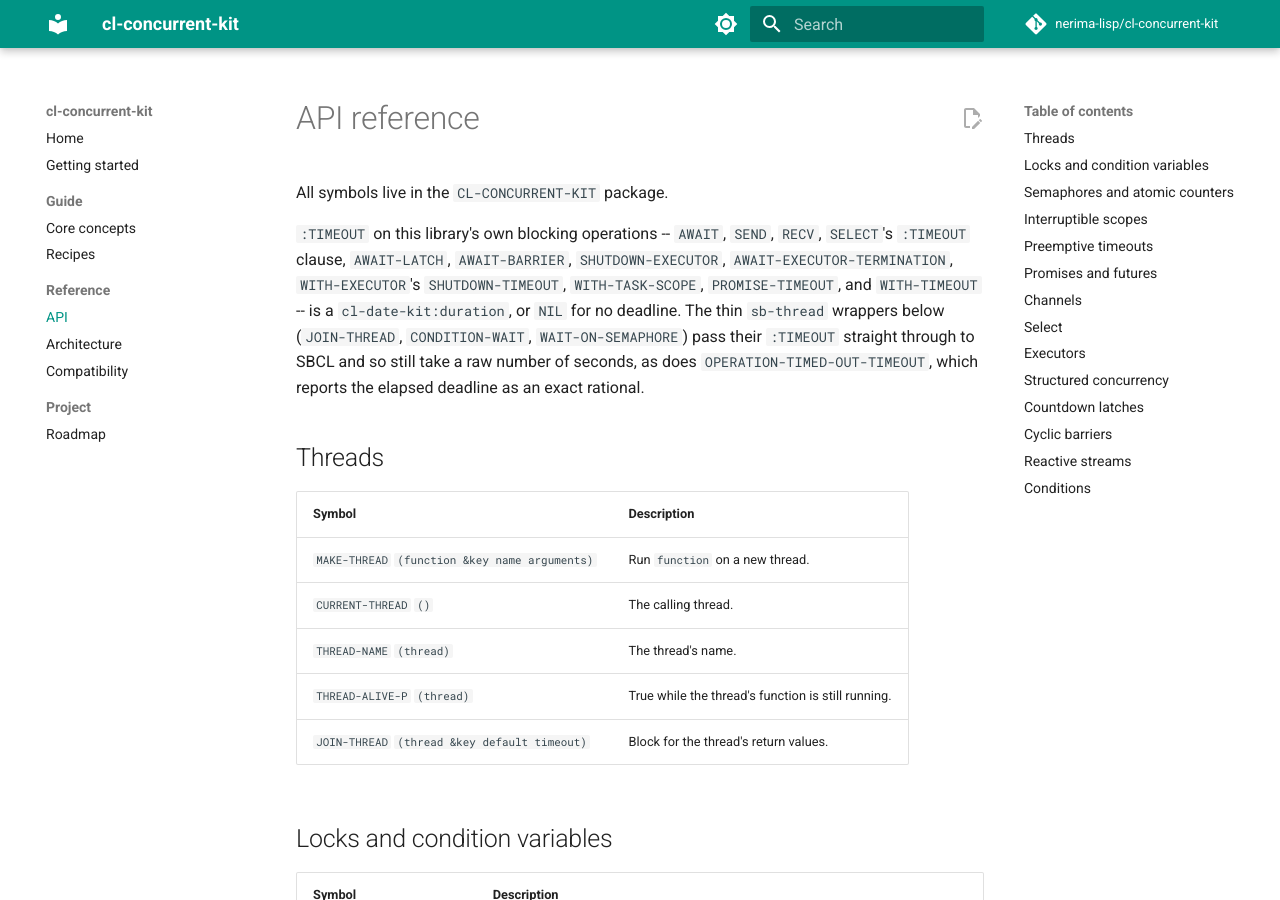
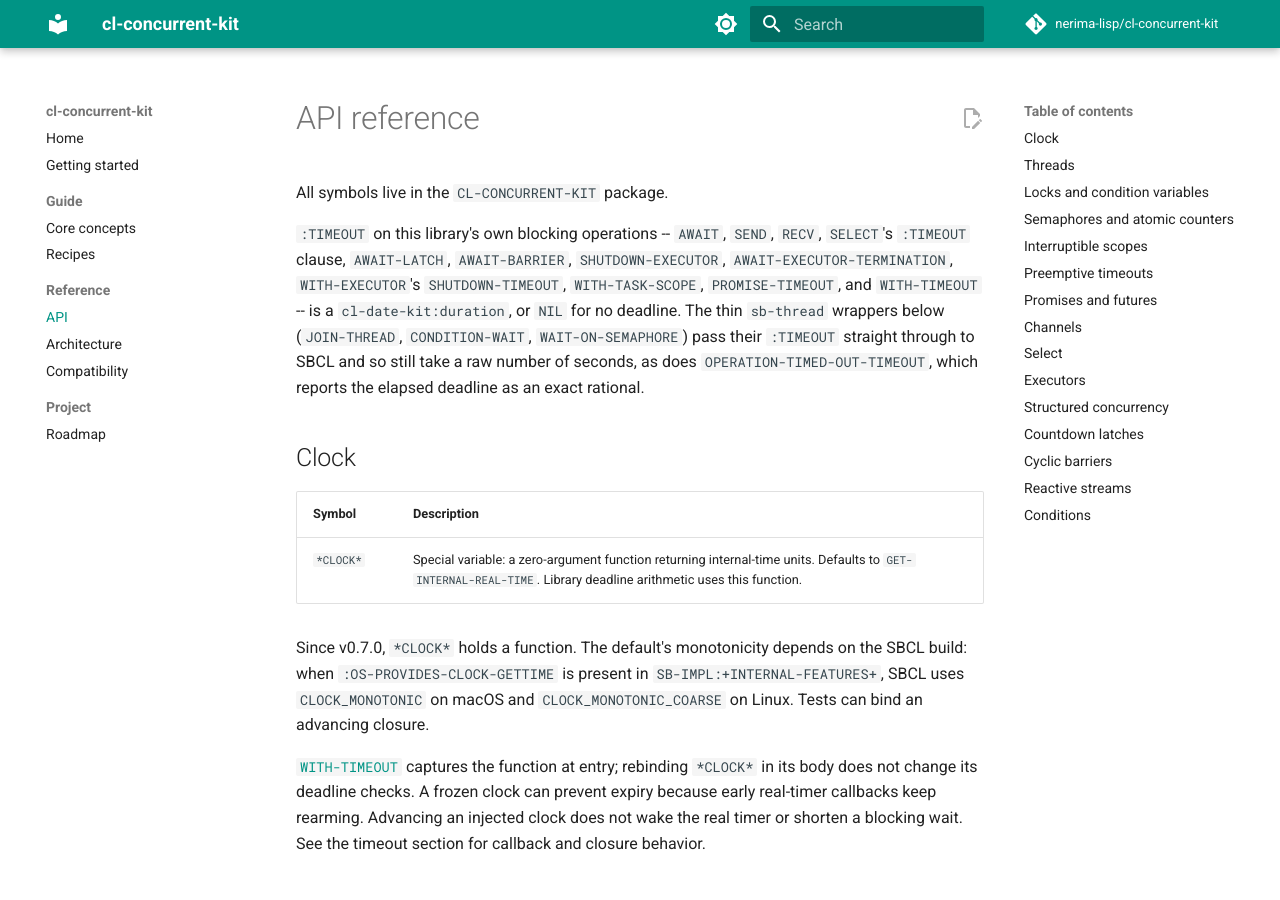
Before and after one commit to nerima-lisp/cl-concurrent-kit, an MkDocs documentation site: the page built from docs/src/reference/api.md, in a window 1280 px wide and 900 px high. Built offline with MkDocs 1.6.1 and Material for MkDocs 9.7.7, drawn with Linux system fonts in a browser that asks for light colours; comment, search, counter and statistics services are not loaded.

Commit message:
docs: clarify clock capture and SBCL portability requirements

```diff
--- a/docs/src/reference/api.md
+++ b/docs/src/reference/api.md
@@ -11,6 +11,23 @@ wrappers below (`JOIN-THREAD`, `CONDITION-WAIT`, `WAIT-ON-SEMAPHORE`) pass
 their `:TIMEOUT` straight through to SBCL and so still take a raw number of
 seconds, as does `OPERATION-TIMED-OUT-TIMEOUT`, which reports the elapsed
 deadline as an exact rational.
+
+## Clock
+
+| Symbol | Description |
+|---|---|
+| `*CLOCK*` | Special variable: a zero-argument function returning internal-time units. Defaults to `GET-INTERNAL-REAL-TIME`. Library deadline arithmetic uses this function. |
+
+Since v0.7.0, `*CLOCK*` holds a function. The default's monotonicity depends
+on the SBCL build: when `:OS-PROVIDES-CLOCK-GETTIME` is present in
+`SB-IMPL:+INTERNAL-FEATURES+`, SBCL uses `CLOCK_MONOTONIC` on macOS and
+`CLOCK_MONOTONIC_COARSE` on Linux. Tests can bind an advancing closure.
+
+[`WITH-TIMEOUT`](#preemptive-timeouts) captures the function at entry;
+rebinding `*CLOCK*` in its body does not change its deadline checks. A frozen
+clock can prevent expiry because early real-timer callbacks keep rearming.
+Advancing an injected clock does not wake the real timer or shorten a
+blocking wait. See the timeout section for callback and closure behavior.
 
 ## Threads
 
```
Also changed, not shown: docs/src/index.md (+6 -5 lines), docs/src/project/release-v0.8.0.md (+3 -1 lines), docs/src/project/roadmap.md (+4 -2 lines), docs/src/reference/architecture.md (+3 -1 lines), docs/src/reference/compatibility.md (+6 -2 lines).
